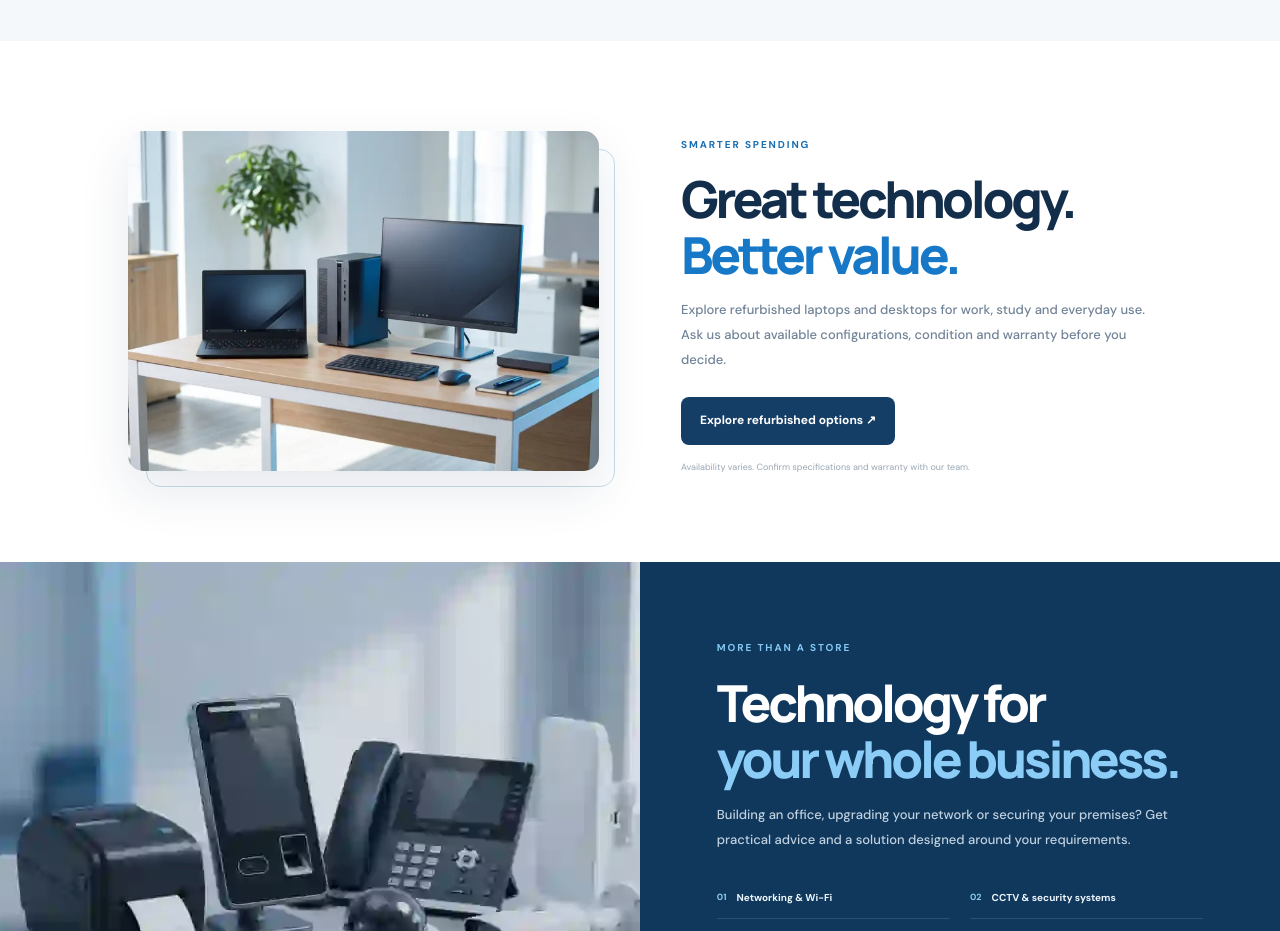
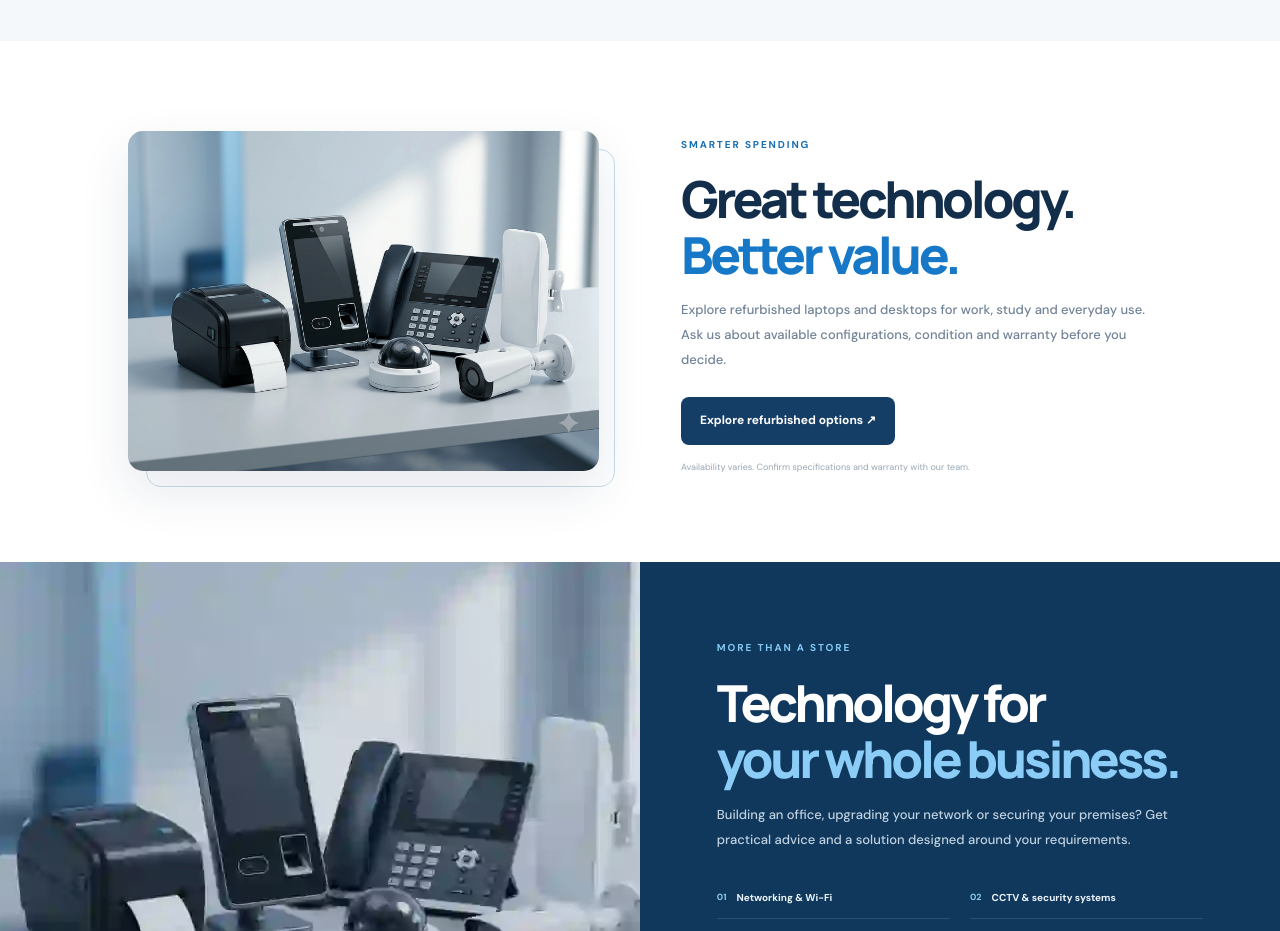
Before and after one commit to hexaknp-knp/hexa-computronics-preview, a plain HTML site: page index.html in a window 1280 px wide. Shown: the part 3580-4511 px from the top of the page. Drawn offline with nearby package versions, Linux system fonts and the light colour scheme; no server answers.

Commit message:
Update index.html

```diff
--- a/index.html
+++ b/index.html
@@ -263,7 +263,7 @@ p, .modal-desc, .modal-features { font-size: 1.1rem; color: #1e293b; font-weight
 </section>
 
 <section class="feature-banner" id="refurbished">
-  <div class="feature-image"><img src="refurbished-tech.webp" alt="Refurbished business laptop"></div>
+  <div class="feature-image"><img src="Code_Generated_Image.webp" alt="Refurbished business laptop"></div>
   <div class="feature-copy"><span class="eyebrow">SMARTER SPENDING</span><h2>Great technology.<br><em>Better value.</em></h2><p>Explore refurbished laptops and desktops for work, study and everyday use. Ask us about available configurations, condition and warranty before you decide.</p><a class="button dark" href="#contact">Explore refurbished options ↗</a><small>Availability varies. Confirm specifications and warranty with our team.</small></div>
 </section>
 
```
